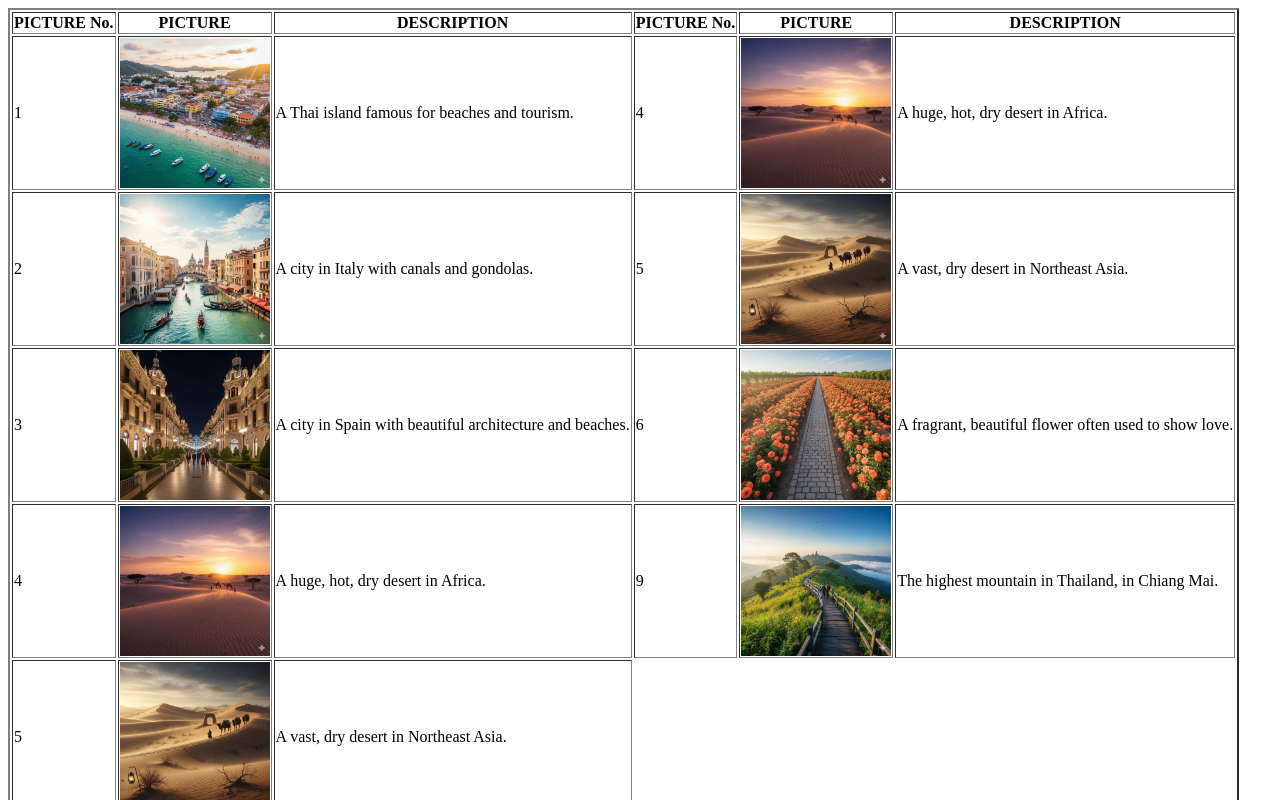
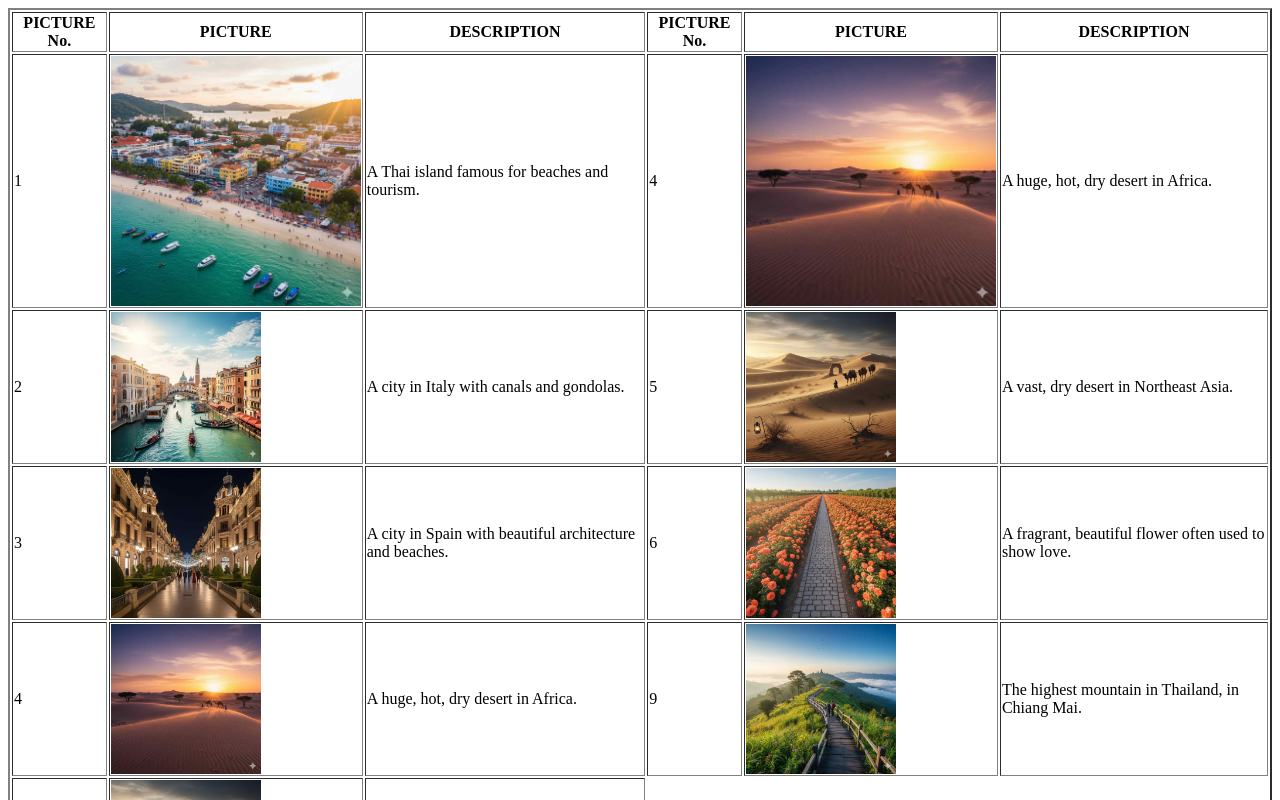
Before and after one commit to takwaa11/My-nature, a plain HTML site: page index.html in a window 1280 px wide. Shown: the top 800 px of the page. Drawn offline with Linux system fonts and the light colour scheme.

Commit message:
Update index.html

```diff
--- a/index.html
+++ b/index.html
@@ -9,10 +9,10 @@
 </tr>
   <tr>
     <td>1</td>
-    <td><img src="coastal1.jpg" width="150" helght="139" alt="Mos1 picture"> </td>
+    <td><img src="coastal1.jpg" width="250" helght="139" alt="Mos1 picture"> </td>
     <td>A Thai island famous for beaches and tourism.</td>
    <td>4</td>
-    <td><img src="ds1.jpg" width="150" helght="139" alt="Mos1 picture"> </td>
+    <td><img src="ds1.jpg" width="250" helght="139" alt="Mos1 picture"> </td>
     <td>A huge, hot, dry desert in Africa.</td>
     </tr>
 <tr>
```
